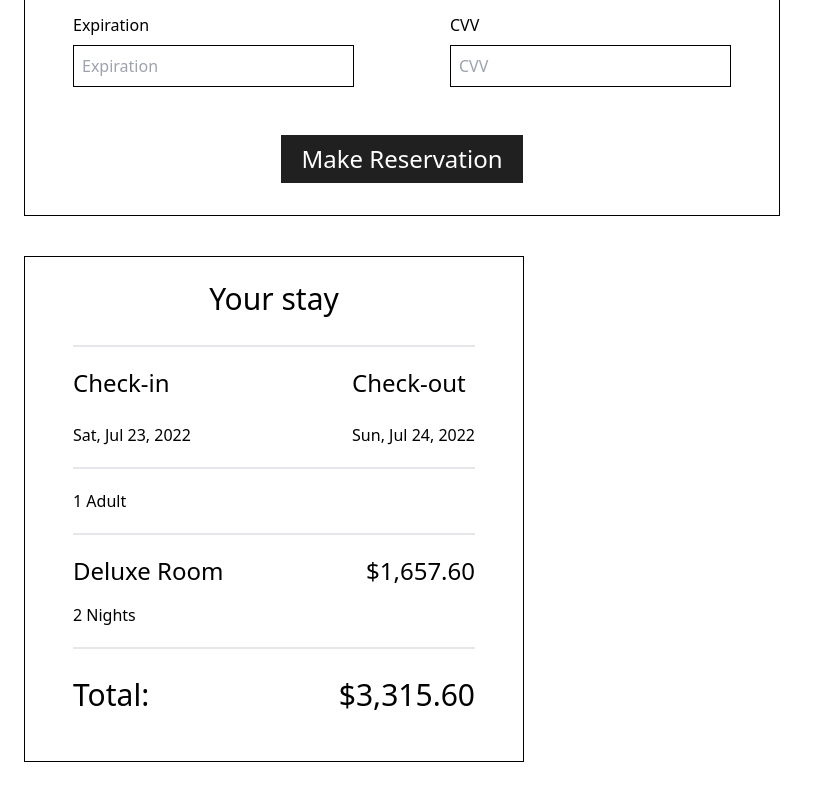
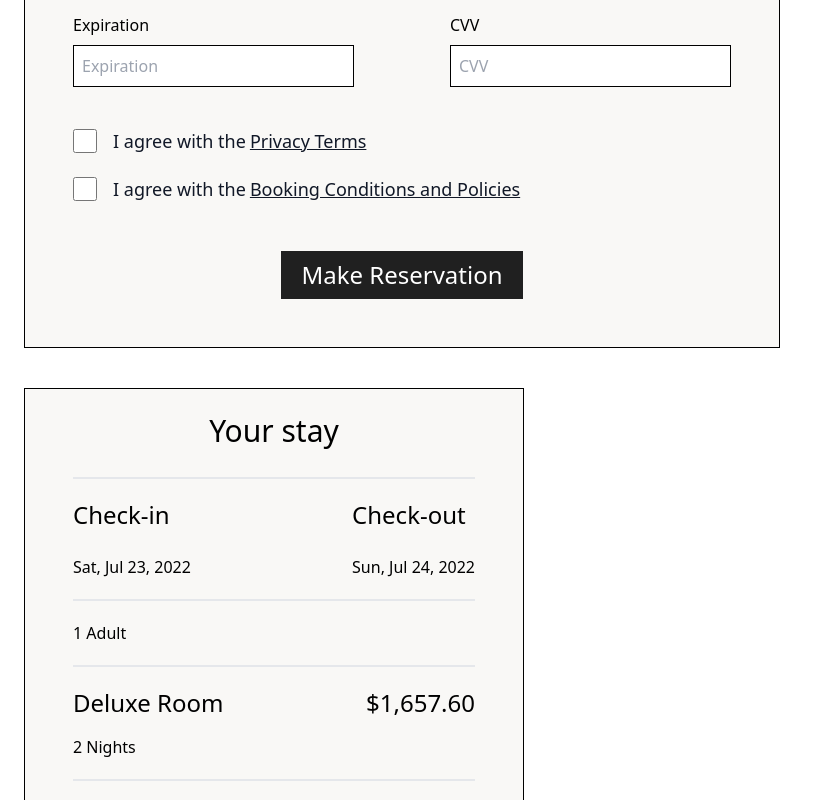
Before and after one commit to hotel-management-web-app/client, a Next.js app: page /booking-form in a window 1280 px wide. Shown: the part 940-1740 px from the top of the page, without its empty margins (0-819 px from the left). Built offline with nearby package versions, Linux system fonts and the light colour scheme.

Commit message:
add checkbox to privacy terms

```diff
--- a/pages/booking-form.tsx
+++ b/pages/booking-form.tsx
@@ -6,7 +6,7 @@ const BookingForm = () => (
   <div className="container max-w-container mx-auto px-6 2xl:px-0">
     <Seo title="Booking Form" />
     <div className="flex justify-between flex-wrap my-12 items-start gap-10">
-      <form className="border border-black px-12 py-8 w-[756px]">
+      <form className="border border-black px-12 pt-8 pb-12 w-[756px] bg-[#F9F8F6]">
         <h1 className="text-3xl text-center font-medium border-b-2 pb-7">
           Guest Information
         </h1>
@@ -33,13 +33,49 @@ const BookingForm = () => (
           <BookingFormInput id="expiration" title="Expiration" />
           <BookingFormInput id="cvv" title="CVV" />
         </div>
+        <div className="mt-10 flex flex-col gap-5">
+          <div className="flex items-center">
+            <input
+              id="privacy-terms"
+              type="checkbox"
+              value=""
+              className="w-6 h-6 bg-white"
+            />
+            <label
+              htmlFor="privacy-terms"
+              className="ml-4 text-lg text-gray-900 dark:text-gray-300"
+            >
+              I agree with the
+              <a href="#" className=" ml-1 font-light underline">
+                Privacy Terms
+              </a>
+            </label>
+          </div>
+          <div className="flex items-center">
+            <input
+              id="booking-conditions"
+              type="checkbox"
+              value=""
+              className="w-6 h-6 bg-white"
+            />
+            <label
+              htmlFor="booking-conditions"
+              className="ml-4 text-lg text-gray-900 dark:text-gray-300"
+            >
+              I agree with the
+              <a href="#" className=" ml-1 font-light underline">
+                Booking Conditions and Policies
+              </a>
+            </label>
+          </div>
+        </div>
         <div className="flex justify-center">
           <button className="bg-dark-gray text-white py-2 px-5 text-2xl mt-12 w-full md:w-auto">
             Make Reservation
           </button>
         </div>
       </form>
-      <div className="w-[500px] border border-black px-12 pt-6 pb-12">
+      <div className="w-[500px] border border-black px-12 pt-6 pb-12 bg-[#F9F8F6]">
         <h1 className="text-3xl text-center font-medium border-b-2 pb-7">
           Your stay
         </h1>
```
Also changed, not shown: .eslintrc.json.
